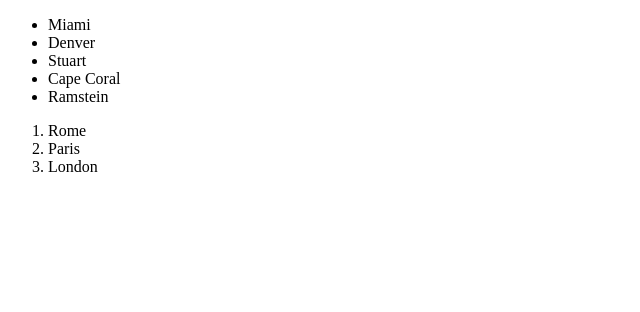
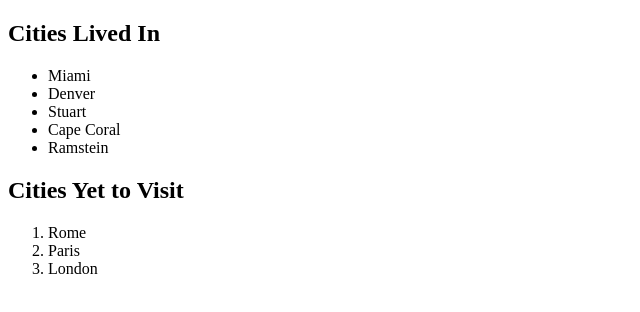
Before and after one commit to bleyva21/html-exercise, a plain HTML site: page index.html in a window 1280 px wide. Shown: the whole page, without its empty margins (0-640 px from the left). Drawn offline with Linux system fonts and the light colour scheme.

Commit message:
Addded headings for lists

```diff
--- a/index.html
+++ b/index.html
@@ -7,6 +7,8 @@
     </head>
 
     <body>
+
+        <h2>Cities Lived In</h2>
         <ul>
             <li>Miami</li>
             <li>Denver</li>
@@ -15,10 +17,11 @@
             <li>Ramstein</li>
         </ul>
 
+        <h2>Cities Yet to Visit</h2>
         <ol>
             <li>Rome</li>
             <li>Paris</li>
             <li>London</li>
-          </ol>
+        </ol>
     </body>
 </html>
```
